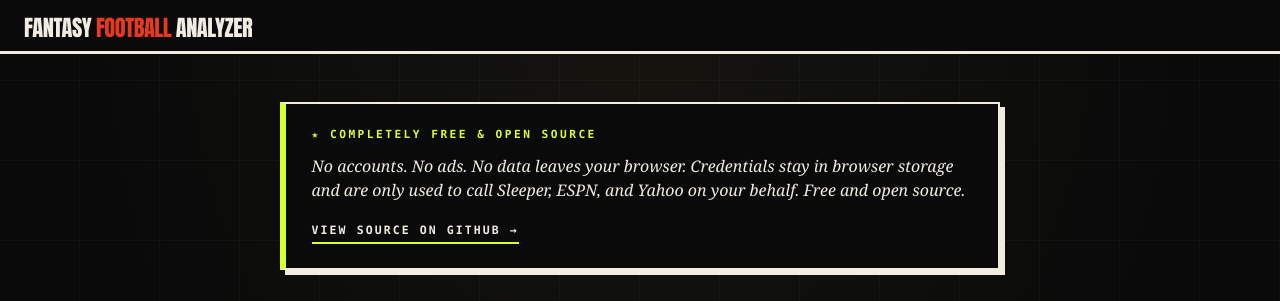
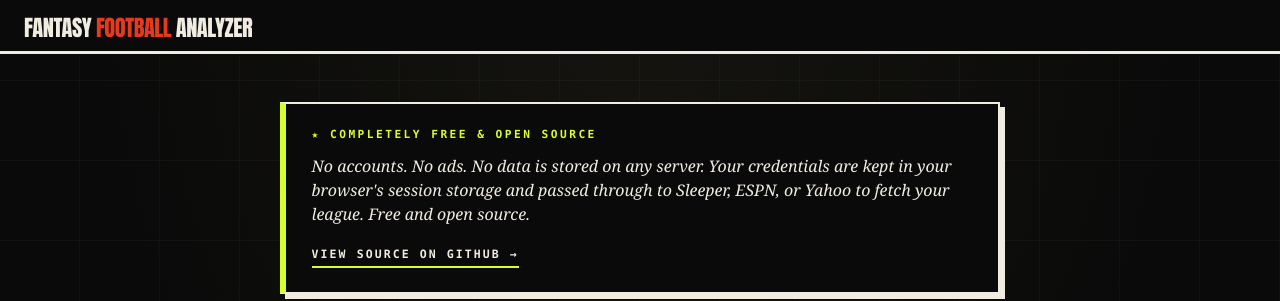
Before and after one commit to Krool/FantasyFootballAnalyzer, a React (Vite) app: page /#/ in a window 1280 px wide. Shown: the top 301 px of the page. Built offline with nearby package versions, Linux system fonts and the light colour scheme; no server answers.

Commit message:
Fix manifesto copy to be accurate about credential handling
Co-Authored-By: Claude Opus 4.6 (1M context) <noreply@anthropic.com>

```diff
--- a/src/pages/HomePage.tsx
+++ b/src/pages/HomePage.tsx
@@ -44,9 +44,9 @@ export function HomePage({ onLoadLeague, isLoading, error, progress }: HomePageP
       <aside className={styles.manifesto} aria-label="About this project">
         <span className={styles.manifestoKicker}>★ Completely Free & Open Source</span>
         <p className={styles.manifestoBody}>
-          No accounts. No ads. No data leaves your browser. Credentials stay in
-          browser storage and are only used to call Sleeper, ESPN, and Yahoo on
-          your behalf. Free and open source.
+          No accounts. No ads. No data is stored on any server. Your credentials
+          are kept in your browser's session storage and passed through to
+          Sleeper, ESPN, or Yahoo to fetch your league. Free and open source.
         </p>
         <a
           className={styles.manifestoLink}
```
